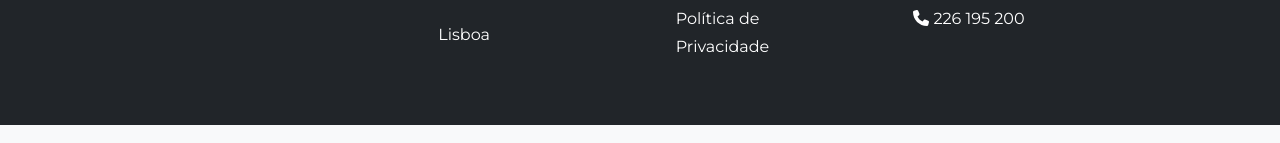
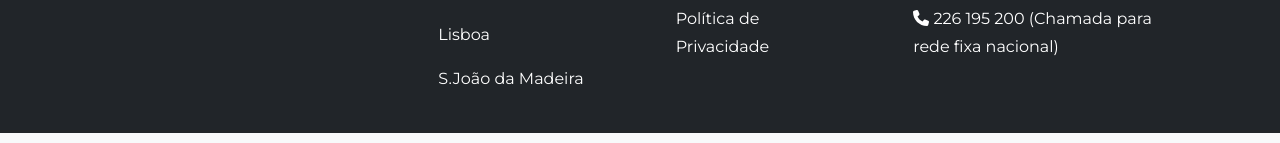
Before and after one commit to josecarlosgoncalves/webpage, a website: page index.html in a window 1280 px wide. Shown: the part 7185-7328 px from the top of the page. Drawn offline with nearby package versions, Linux system fonts and the light colour scheme; files whose address does not match are found by name.

Commit message:
Add files via upload

```diff
--- a/index.html
+++ b/index.html
@@ -309,10 +309,6 @@
 </div>
 </section>
 <!-- fim blog -->
-<!-- // -->
-<!-- newsletter-->
-
-<!-- // -->
 <!-- Contact-->
 <section class="page-section" id="contact" style="background-color: #212529">
 <div class="container">
@@ -357,6 +353,7 @@
 </section>
 <!-- fim contactos -->
 <!-- // -->
+<!-- newsletter-->
 <section class="newsletter">
 <div class="container">
 <div class="row">
@@ -364,7 +361,7 @@
 <div class="content">
 <h2 class=" section-heading text-uppercase text-white mb-4"> Subcrive our Newsletter</h2>
 <div class="input-group">
-<input type="email" class="form-control" placeholder="Enter your email">
+<input type="email" class="form-control rounde" placeholder="Enter your email">
 <span class="input-group-btn">
 <button class="btn" type="submit">Subscribe Now</button>
 </span>
@@ -395,6 +392,7 @@
     <p><a href="https://www.cesaedigital.pt/braga/" class="text-white text-decoration-none">Braga</a></p>
     <p><a href="#!" class="text-white text-decoration-none">Leça Palmeira</a></p>
     <p><a href="#!" class="text-white text-decoration-none">Lisboa</a></p>
+    <p><a href="https://www.cesaedigital.pt/s-joao-da-madeira/" class="text-white text-decoration-none">S.João da Madeira</a></p>
     </div>
     <div class="col-md-3 col-lg-2 col-xl-2 mx-auto mb-4">
     <h6 class="text-uppercase fw-bold">Links úteis</h6>
@@ -408,8 +406,7 @@
     <hr class="mb-4 mt-0 d-inline-block mx-auto"style="width: 60px; background-color: #f36c21; height: 2px"/>
     <p><i class="fas fa-home mr-4"></i> Rua Ciríaco Cardoso,186<br>4150-212 Porto</p>
     <p><i class="fas fa-envelope mr-3"></i> cesae@cesae.pt</p>
-    <p><i class="fas fa-phone mr-3"></i> 226 195 200</p>
-    </div>
+    <p><i class="fas fa-phone mr-3"></i> 226 195 200 (Chamada para rede fixa nacional)</p>
     </div>
     </div>
     </footer>
```
